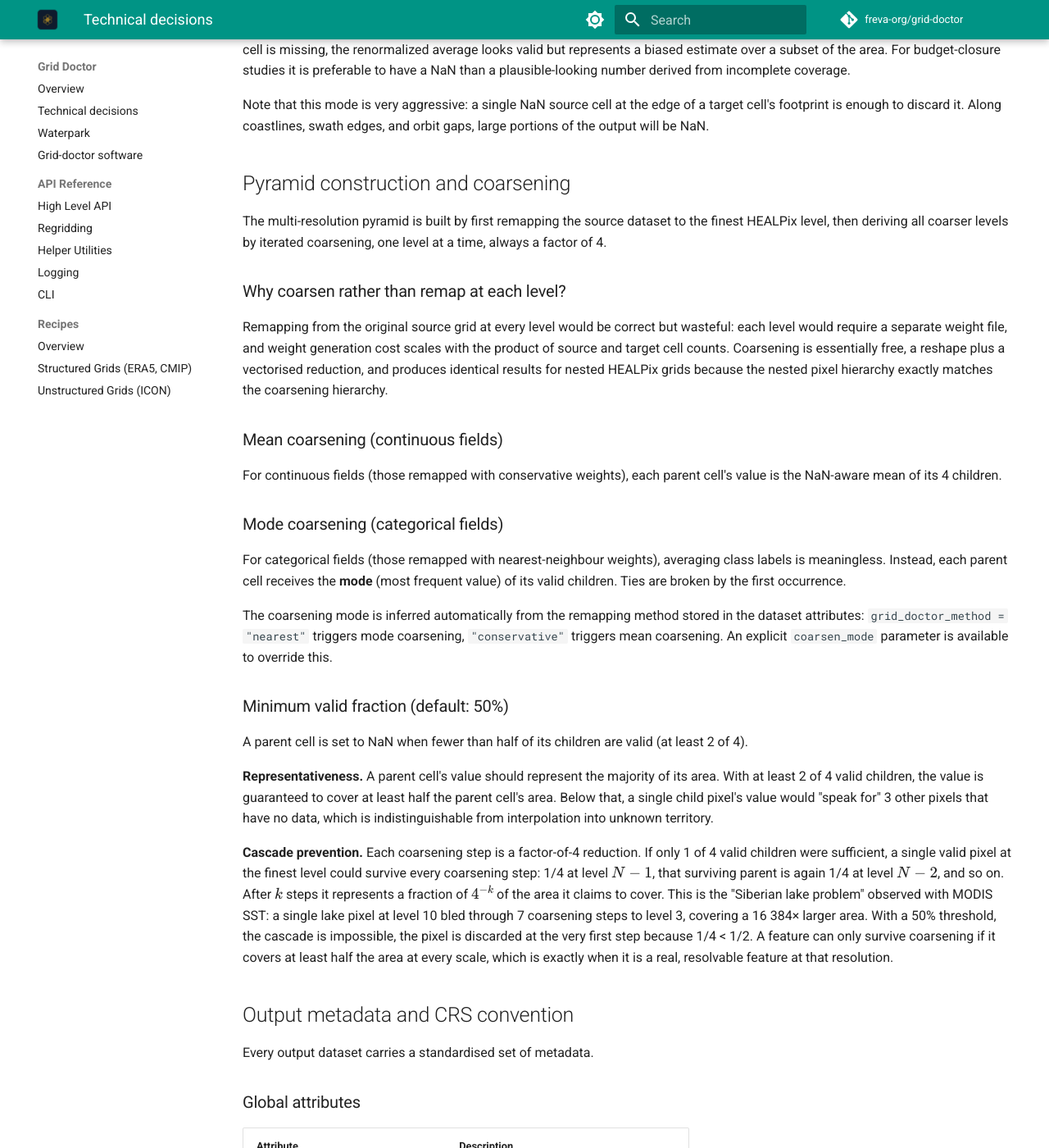
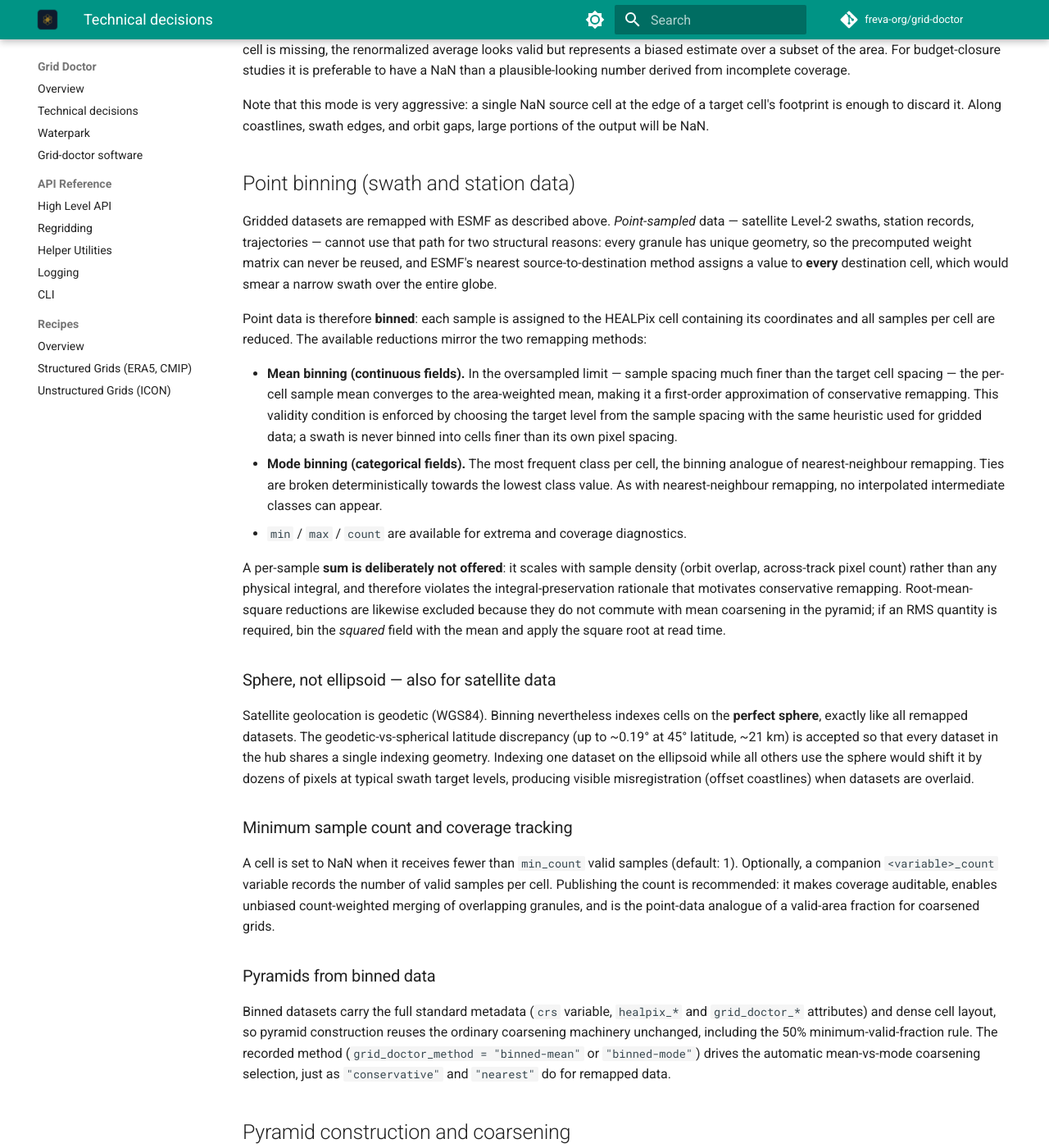
Before and after one commit to freva-org/grid-doctor, an MkDocs documentation site: the page built from docs/shared/technical-decisions.md, in a window 1280 px wide and 1400 px high, scrolled down 3772 px. Shown: the whole window at 82% size. Built offline with MkDocs 1.6.1 and Material for MkDocs 9.7.7, drawn with Linux system fonts in a browser that asks for light colours; comment, search, counter and statistics services are not loaded.

Commit message:
Add swath mapping.

```diff
--- a/docs/shared/technical-decisions.md
+++ b/docs/shared/technical-decisions.md
@@ -200,6 +200,73 @@ coastlines, swath edges, and orbit gaps, large portions of the output
 will be NaN.
 
 
+## Point binning (swath and station data)
+
+Gridded datasets are remapped with ESMF as described above.  *Point-sampled*
+data — satellite Level-2 swaths, station records, trajectories — cannot use
+that path for two structural reasons: every granule has unique geometry, so
+the precomputed weight matrix can never be reused, and ESMF's
+nearest source-to-destination method assigns a value to **every**
+destination cell, which would smear a narrow swath over the entire globe.
+
+Point data is therefore **binned**: each sample is assigned to the HEALPix
+cell containing its coordinates and all samples per cell are reduced.  The
+available reductions mirror the two remapping methods:
+
+- **Mean binning (continuous fields).**  In the oversampled limit — sample
+  spacing much finer than the target cell spacing — the per-cell sample
+  mean converges to the area-weighted mean, making it a first-order
+  approximation of conservative remapping.  This validity condition is
+  enforced by choosing the target level from the sample spacing with the
+  same heuristic used for gridded data; a swath is never binned into cells
+  finer than its own pixel spacing.
+- **Mode binning (categorical fields).**  The most frequent class per cell,
+  the binning analogue of nearest-neighbour remapping.  Ties are broken
+  deterministically towards the lowest class value.  As with
+  nearest-neighbour remapping, no interpolated intermediate classes can
+  appear.
+- ``min`` / ``max`` / ``count`` are available for extrema and coverage
+  diagnostics.
+
+A per-sample **sum is deliberately not offered**: it scales with sample
+density (orbit overlap, across-track pixel count) rather than any physical
+integral, and therefore violates the integral-preservation rationale that
+motivates conservative remapping.  Root-mean-square reductions are likewise
+excluded because they do not commute with mean coarsening in the pyramid;
+if an RMS quantity is required, bin the *squared* field with the mean and
+apply the square root at read time.
+
+### Sphere, not ellipsoid — also for satellite data
+
+Satellite geolocation is geodetic (WGS84).  Binning nevertheless indexes
+cells on the **perfect sphere**, exactly like all remapped datasets.  The
+geodetic-vs-spherical latitude discrepancy (up to ~0.19° at 45° latitude,
+~21 km) is accepted so that every dataset in the hub shares a single
+indexing geometry.  Indexing one dataset on the ellipsoid while all others
+use the sphere would shift it by dozens of pixels at typical swath target
+levels, producing visible misregistration (offset coastlines) when
+datasets are overlaid.
+
+### Minimum sample count and coverage tracking
+
+A cell is set to NaN when it receives fewer than ``min_count`` valid
+samples (default: 1).  Optionally, a companion ``<variable>_count``
+variable records the number of valid samples per cell.  Publishing the
+count is recommended: it makes coverage auditable, enables unbiased
+count-weighted merging of overlapping granules, and is the point-data
+analogue of a valid-area fraction for coarsened grids.
+
+### Pyramids from binned data
+
+Binned datasets carry the full standard metadata (``crs`` variable,
+``healpix_*`` and ``grid_doctor_*`` attributes) and dense cell layout, so
+pyramid construction reuses the ordinary coarsening machinery unchanged,
+including the 50% minimum-valid-fraction rule.  The recorded method
+(``grid_doctor_method = "binned-mean"`` or ``"binned-mode"``) drives the
+automatic mean-vs-mode coarsening selection, just as ``"conservative"``
+and ``"nearest"`` do for remapped data.
+
+
 ## Pyramid construction and coarsening
 
 The multi-resolution pyramid is built by first remapping the source
--- a/mkdocs.tech.yml
+++ b/mkdocs.tech.yml
@@ -14,6 +14,7 @@ nav:
   - API Reference:
       - High Level API: api/helpers.md
       - Regridding: api/remap.md
+      - Point Binning: api/swath.md
       - Helper Utilities: api/utils.md
       - Logging: api/log.md
       - CLI: api/cli.md
@@ -21,6 +22,8 @@ nav:
       - Overview: recipes/index.md
       - Structured Grids (ERA5, CMIP): recipes/structured.md
       - Unstructured Grids (ICON): recipes/icon.md
+      - Point Data: recipes/point-data.md
+
 
 exclude_docs: |
   data/**
--- a/pyproject.toml
+++ b/pyproject.toml
@@ -47,7 +47,8 @@ dependencies = [
     "fsspec",
     "numcodecs",
     "dask[array]",
-    "numba"
+    "numba",
+    "numpy_groupies",
 ]
 
 
```
Also changed, not shown: README.md (+30 -0 lines), docs/technical/api/swath.md (added, +33 -0 lines), docs/technical/recipes/index.md (+1 -0 lines), docs/technical/recipes/point-data.md (added, +134 -0 lines), src/grid_doctor/__init__.py (+8 -1 lines), 5 other files.
